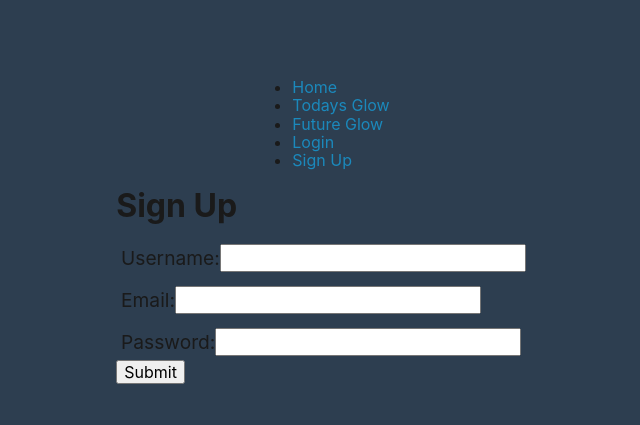
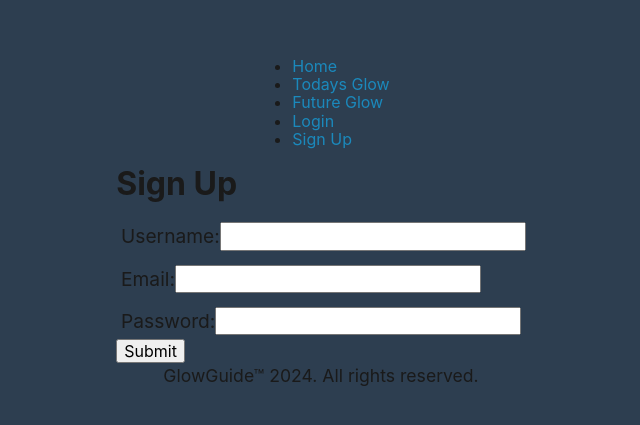
Before and after one commit to G-marshall1/Glow-Guide, a React (Vite) app in the folder client/: page /sign-up in a window 1280 px wide. Shown: the part 169-594 px from the top of the page, without its empty margins (319-959 px from the left). Built offline with nearby package versions, Linux system fonts and the light colour scheme.

Commit message:
footer page implemented

```diff
--- a/client/src/App.jsx
+++ b/client/src/App.jsx
@@ -8,6 +8,7 @@ import TodaysGlow from './pages/TodaysGlow';
 import FutureGlow from './pages/FutureGlow';
 import Login from './pages/Login'
 import SignUp from './pages/SignUp'
+import Footer from './pages/Footer';
 import { setContext } from '@apollo/client/link/context';
 
 const httpLink = createHttpLink({
@@ -45,6 +46,7 @@ function App() {
           <Route path="/login" element={<Login />} />
           <Route path="/sign-up" element={<SignUp />} />
         </Routes>
+        <Footer />
       </div>
     </ApolloProvider>
   );
--- /dev/null
+++ b/client/src/pages/Footer.jsx
@@ -0,0 +1,11 @@
+import React from 'react';
+
+const Footer = () => {
+  return (
+    <footer>
+      <p>GlowGuide™ 2024. All rights reserved.</p>
+    </footer>
+  );
+};
+
+export default Footer;
```
